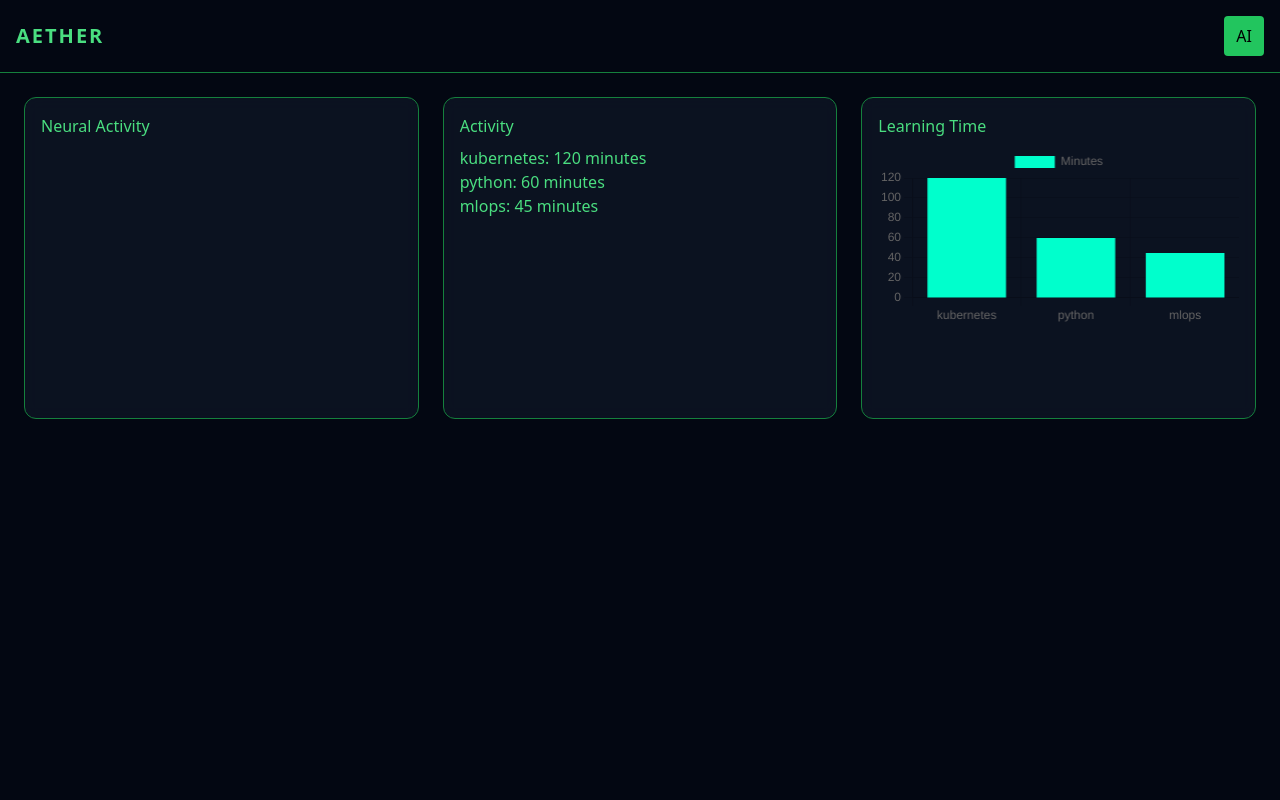
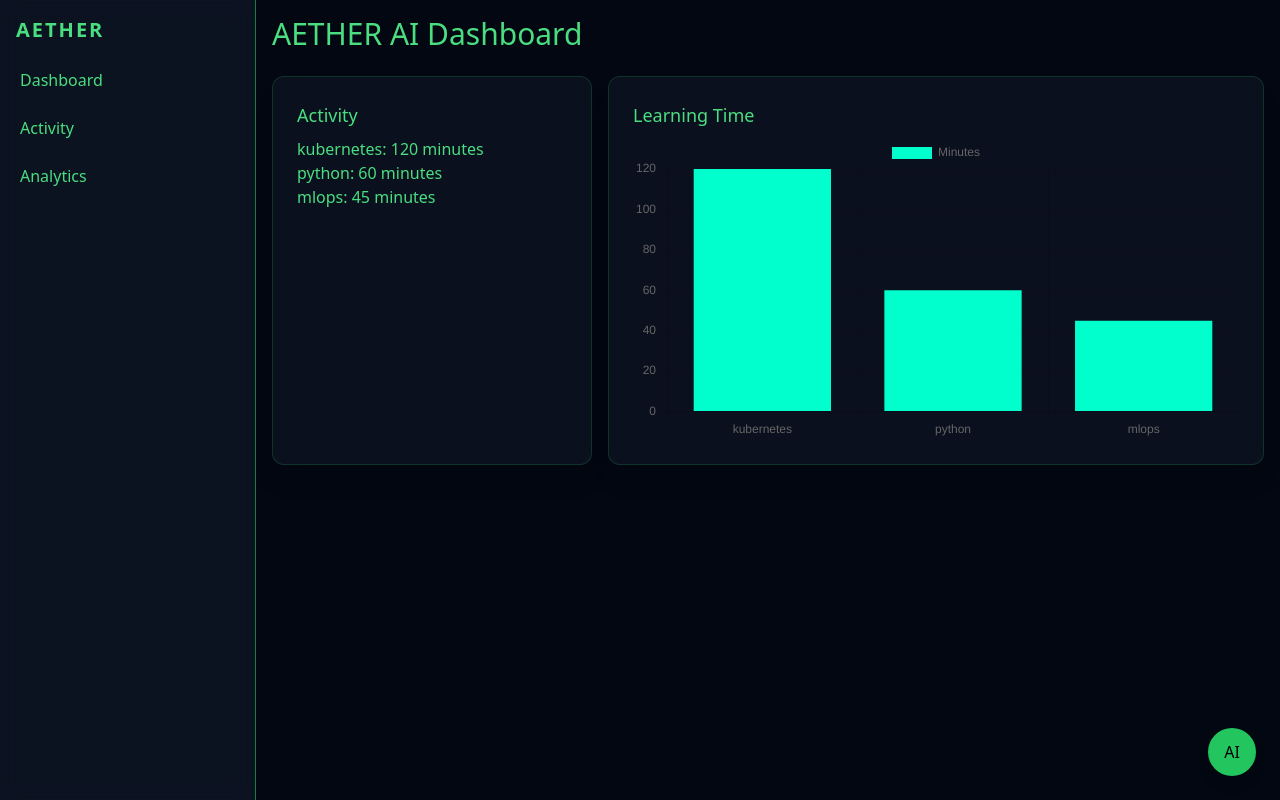
Before and after one commit to talpadeavi03/learning-bot, a plain HTML site: page site/index.html in a window 1280 px wide. Drawn offline with nearby package versions, Linux system fonts and the light colour scheme.

Commit message:
ui updation 3.3

```diff
--- a/site/index.html
+++ b/site/index.html
@@ -10,14 +10,17 @@
 <!-- Tailwind -->
 <script src="https://cdn.tailwindcss.com"></script>
 
-<!-- Chart -->
+<!-- Flowbite -->
+<link href="https://cdnjs.cloudflare.com/ajax/libs/flowbite/2.3.0/flowbite.min.css" rel="stylesheet"/>
+
+<!-- Chart.js -->
 <script src="https://cdn.jsdelivr.net/npm/chart.js"></script>
+
+<!-- AOS Animations -->
+<link rel="stylesheet" href="https://unpkg.com/aos@2.3.4/dist/aos.css"/>
 
 <!-- Particles -->
 <script src="https://cdn.jsdelivr.net/npm/tsparticles@3/tsparticles.bundle.min.js"></script>
-
-<!-- Three.js -->
-<script src="https://cdn.jsdelivr.net/npm/three@0.160.0/build/three.min.js"></script>
 
 </head>
 
@@ -26,52 +29,79 @@
 <!-- PARTICLE BACKGROUND -->
 <div id="particles-bg" class="fixed inset-0 -z-10"></div>
 
-<!-- HEADER -->
-<header class="flex items-center justify-between p-4 border-b border-green-700">
+<!-- MOBILE HEADER -->
+<header class="flex items-center justify-between p-4 border-b border-green-700 md:hidden">
 
-<h1 class="font-bold text-xl tracking-widest">AETHER</h1>
+<button onclick="toggleSidebar()">☰</button>
 
-<button onclick="toggleChat()" class="bg-green-500 px-3 py-2 rounded text-black">
-AI
-</button>
+<h1 class="font-bold tracking-widest">AETHER</h1>
+
+<button onclick="toggleChat()">AI</button>
 
 </header>
 
-<!-- MAIN -->
-<main class="p-6 grid grid-cols-1 lg:grid-cols-3 gap-6">
+<!-- SIDEBAR -->
+<aside id="sidebar"
+class="fixed top-0 left-0 h-screen w-64 bg-gray-900/70 backdrop-blur-md border-r border-green-700 transform -translate-x-full md:translate-x-0 transition-transform z-50">
 
-<!-- NEURAL NETWORK -->
-<div class="bg-gray-900/70 backdrop-blur p-4 rounded-xl border border-green-700">
-
-<h2 class="mb-2">Neural Activity</h2>
-
-<div id="neuralCanvas" class="h-64"></div>
-
+<div class="p-4 text-xl font-bold tracking-widest">
+AETHER
 </div>
 
+<ul class="space-y-2 px-3">
+
+<li><button onclick="showPage('dashboard')" class="w-full text-left p-2 hover:bg-gray-800 rounded">Dashboard</button></li>
+<li><button onclick="showPage('activity')" class="w-full text-left p-2 hover:bg-gray-800 rounded">Activity</button></li>
+<li><button onclick="showPage('analytics')" class="w-full text-left p-2 hover:bg-gray-800 rounded">Analytics</button></li>
+
+</ul>
+
+</aside>
+
+<!-- MAIN -->
+<main class="p-4 md:ml-64">
+
+<div id="page">
+
+<h1 class="text-3xl mb-6" data-aos="fade-up">AETHER AI Dashboard</h1>
+
+<div class="grid grid-cols-1 sm:grid-cols-2 lg:grid-cols-3 gap-4">
+
 <!-- ACTIVITY -->
-<div class="bg-gray-900/70 backdrop-blur p-4 rounded-xl border border-green-700">
+<div data-aos="fade-up"
+class="bg-gray-900/60 backdrop-blur-md border border-green-500/20 p-6 rounded-xl shadow-xl">
 
-<h2 class="mb-2">Activity</h2>
+<h2 class="text-lg mb-2">Activity</h2>
 
 <div id="activity"></div>
 
 </div>
 
 <!-- CHART -->
-<div class="bg-gray-900/70 backdrop-blur p-4 rounded-xl border border-green-700">
+<div data-aos="zoom-in"
+class="bg-gray-900/60 backdrop-blur-md border border-green-500/20 p-6 rounded-xl shadow-xl sm:col-span-2">
 
-<h2 class="mb-2">Learning Time</h2>
+<h2 class="text-lg mb-2">Learning Time</h2>
 
 <canvas id="activityChart"></canvas>
 
 </div>
 
+</div>
+
+</div>
+
 </main>
+
+<!-- CHAT BUTTON -->
+<button onclick="toggleChat()"
+class="fixed bottom-6 right-6 bg-green-500 hover:bg-green-400 transition-all duration-300 hover:scale-110 text-black px-4 py-3 rounded-full shadow-lg">
+AI
+</button>
 
 <!-- CHAT PANEL -->
 <div id="chatPanel"
-class="fixed bottom-0 right-0 w-full md:w-96 h-[420px] bg-gray-900 border border-green-700 hidden flex flex-col">
+class="fixed bottom-0 right-0 md:bottom-20 md:right-6 w-full md:w-96 h-[60vh] md:h-[420px] bg-gray-900/80 backdrop-blur-md border border-green-500/20 md:rounded-lg flex flex-col hidden">
 
 <div class="flex justify-between p-3 border-b border-green-700">
 <span>AETHER</span>
@@ -80,18 +110,15 @@ class="fixed bottom-0 right-0 w-full md:w-96 h-[420px] bg-gray-900 border border
 
 <div id="chatMessages" class="flex-1 overflow-auto p-3 text-sm"></div>
 
-<div class="flex gap-2 p-3 border-t border-green-700">
+<div class="p-3 border-t border-green-700 flex gap-2">
 
 <input id="chatInput"
-class="flex-1 bg-gray-950 border border-green-700 rounded p-2"
+class="flex-1 bg-gray-950 border border-green-700 rounded p-2 text-green-400"
 placeholder="Ask AETHER...">
 
-<button onclick="sendChat()" class="bg-green-500 text-black px-3 rounded">
+<button onclick="sendChat()"
+class="bg-green-500 hover:bg-green-400 text-black px-3 rounded">
 Send
-</button>
-
-<button onclick="startVoice()" class="bg-green-700 px-3 rounded">
-🎤
 </button>
 
 </div>
@@ -100,7 +127,11 @@ Send
 
 <script src="app.js"></script>
 
+<script src="https://unpkg.com/aos@2.3.4/dist/aos.js"></script>
+
 <script>
+AOS.init()
+
 tsParticles.load("particles-bg",{
 background:{color:"#020617"},
 particles:{
```
